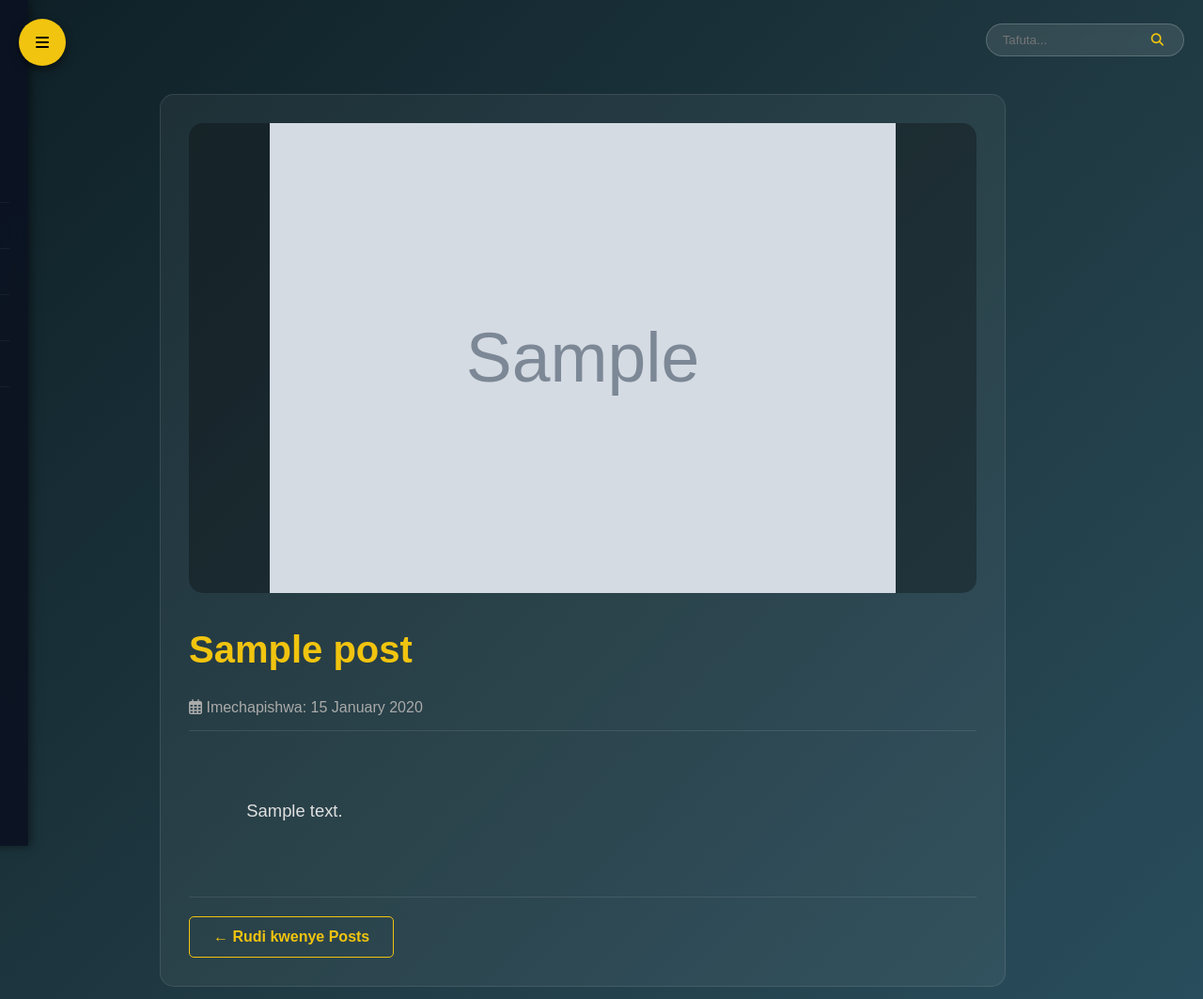
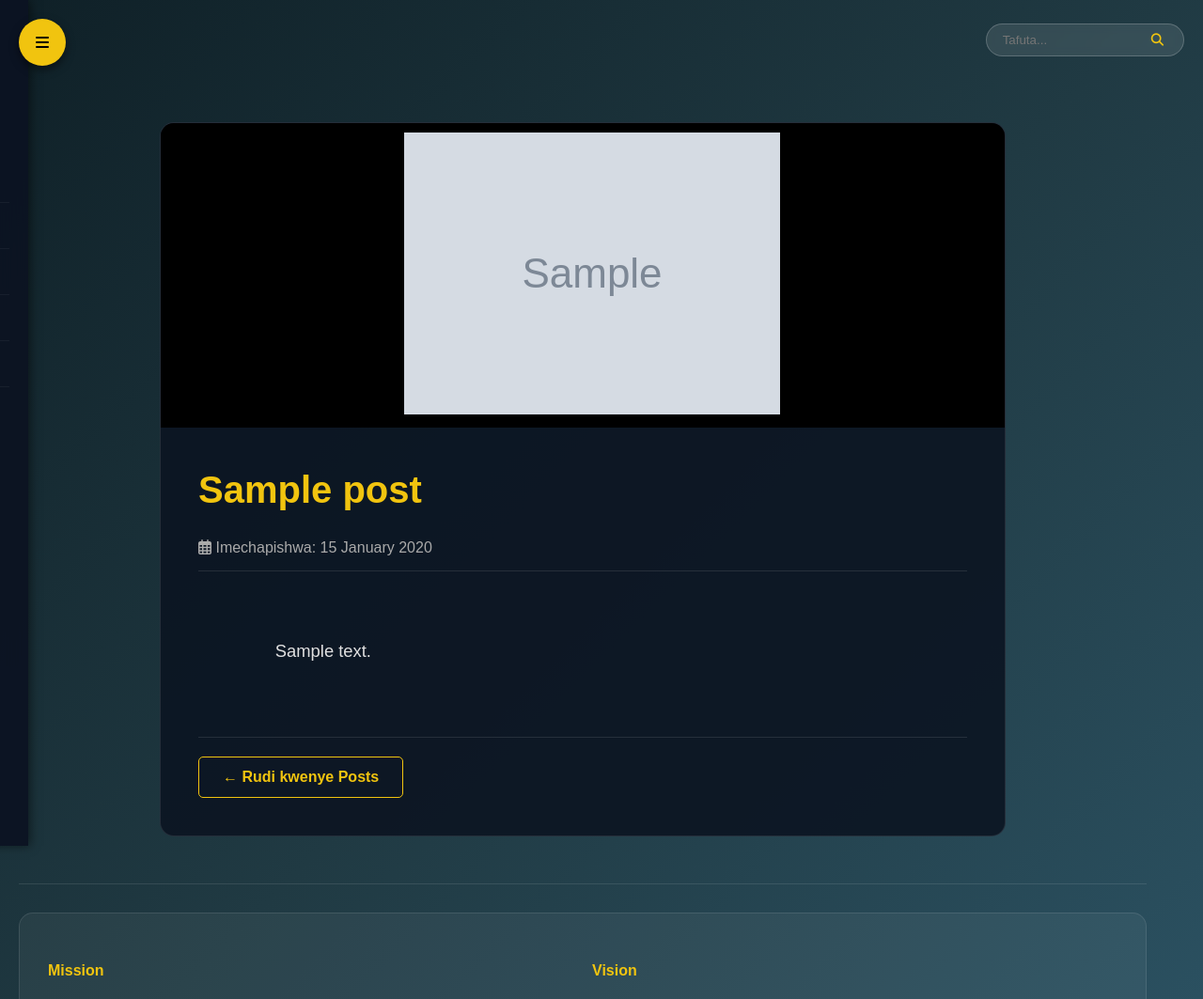
Before and after one commit to abdondismas0-hub/impactful-mind-web, a Flask app: page /post/1 in a window 1280 px wide. Shown: the top 1063 px of the page at 94% size. Run offline with Flask 3, Linux system fonts and the light colour scheme; tables that the repository leaves empty hold one stand-in row (values such as "Sample post"); grey boxes marked "Sample" are stand-in pictures.

Commit message:
Update view_post.html

```diff
--- a/templates/view_post.html
+++ b/templates/view_post.html
@@ -1,16 +1,20 @@
 {% extends "base.html" %}
 
 {% block content %}
-<div class="post-detail-container">
+<div class="post-detail-container" style="max-width: 900px; margin: 30px auto;">
 
-    <div class="glass-panel" style="padding: 30px;">
-        <!-- Picha ya Post (Imeboreshwa CSS) -->
+    <div class="glass-panel" style="padding: 0; overflow: hidden; background: rgba(12, 20, 34, 0.9);">
+
+        <!-- Picha ya Post (Imeboreshwa) -->
         {% if post.image_file %}
-        <div style="text-align: center;">
-            <img src="{{ url_for('download_book', filename=post.image_file) }}" class="post-banner-img" alt="{{ post.title }}">
+        <div class="post-banner-box" style="width: 100%; text-align: center; background: #000; padding: 10px;">
+            <!-- LOGIC MPYA -->
+            {% set img_src = post.image_file if 'http' in post.image_file else url_for('download_book', filename=post.image_file) %}
+            <img src="{{ img_src }}" style="max-width: 100%; max-height: 500px; object-fit: contain;" alt="{{ post.title }}">
         </div>
         {% endif %}
 
+        <div style="padding: 40px;">
             <h1 style="color: var(--accent); font-size: 2.5rem; margin-top: 0; line-height: 1.3;">{{ post.title }}</h1>
 
             <p style="color: #aaa; border-bottom: 1px solid rgba(255,255,255,0.1); padding-bottom: 15px; margin-bottom: 30px;">
@@ -26,6 +30,7 @@
                 <a href="{{ url_for('posts') }}" class="btn" style="background: transparent; border: 1px solid var(--accent); color: var(--accent);">&larr; Rudi kwenye Posts</a>
             </div>
         </div>
+    </div>
 
 </div>
 {% endblock %}
```
Lines whose indentation alone changed are shown as unchanged.
